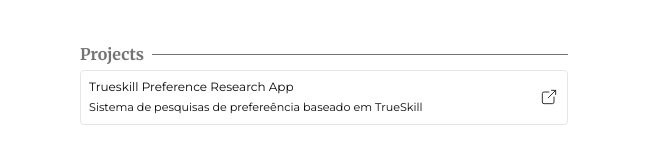
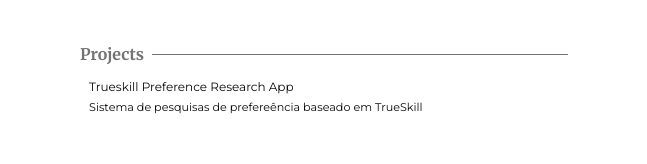
Before and after one commit to teteumachado/teteumachado, a Next.js app in the folder apps/web/: page / in a window 1280 px wide. Shown: the part 632-796 px from the top of the page, without its empty margins (316-963 px from the left). Built offline with nearby package versions, Linux system fonts and the light colour scheme.

Commit message:
refactor(projects): remove card hover animation and external link icon

```diff
--- a/apps/web/components/public/projects.tsx
+++ b/apps/web/components/public/projects.tsx
@@ -1,9 +1,8 @@
 'use client'
+
 import { motion } from 'framer-motion'
 import { projects } from '@workspace/transactional'
 import Link from 'next/link'
-import { Button } from '@workspace/ui/components/button'
-import { IconExternalLink } from '@tabler/icons-react'
 
 export const Projects = () => {
   return (
@@ -28,22 +27,12 @@
       <div className="w-full max-w-sm md:max-w-md lg:max-w-lg px-3 mx-auto flex flex-col gap-2">
         {projects.map((p, i) => (
           <Link key={i} href={p.url} target="_blank">
-            <motion.div
-              whileHover={{ y: -2 }}
-              transition={{ type: 'spring', stiffness: 300, damping: 20 }}
-              className="w-full flex justify-between p-2 border rounded items-center transition-colors hover:border-primary/30 hover:shadow-sm"
-            >
+            <div className="w-full flex justify-between p-2 rounded items-center transition-colors border border-transparent hover:border hover:border-primary/30 hover:shadow-sm">
               <div className="flex flex-col gap-1">
                 <h1 className="text-xs">{p.name}</h1>
                 <h2 className="text-[0.7rem]">{p.shortDescription}</h2>
               </div>
-              <motion.span
-                whileHover={{ x: 2, y: -2, opacity: 0.7 }}
-                transition={{ type: 'spring', stiffness: 300, damping: 20 }}
-              >
-                <IconExternalLink stroke={1} size={20} />
-              </motion.span>
-            </motion.div>
+            </div>
           </Link>
         ))}
       </div>
```
